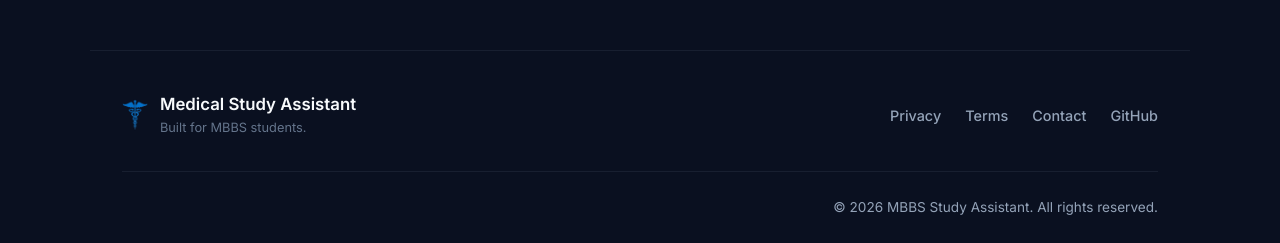
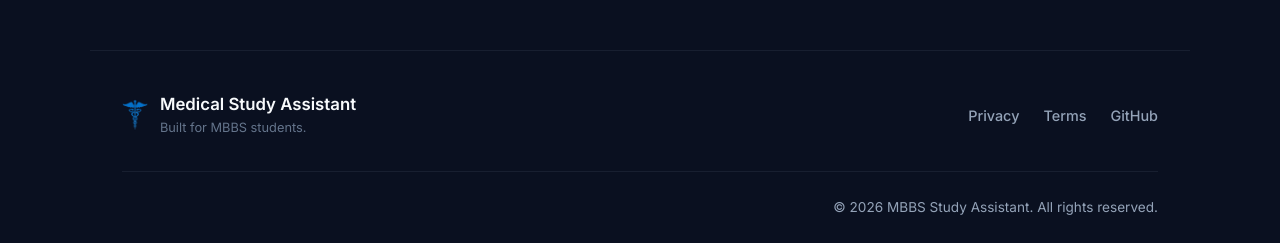
Before and after one commit to supratimcoder1/MBBS-Study-Assistant, a FastAPI app: page / in a window 1280 px wide. Shown: the part 4234-4477 px from the top of the page. Run offline with FastAPI, Linux system fonts and the light colour scheme.

Commit message:
design: remove contact link from footer

```diff
--- a/app/templates/landing.html
+++ b/app/templates/landing.html
@@ -336,7 +336,6 @@
       <div class="footer-links">
         <a href="#">Privacy</a>
         <a href="#">Terms</a>
-        <a href="#contact">Contact</a>
         <a href="https://github.com/supratimcoder1" target="_blank" rel="noopener">GitHub</a>
       </div>
     </div>
```
